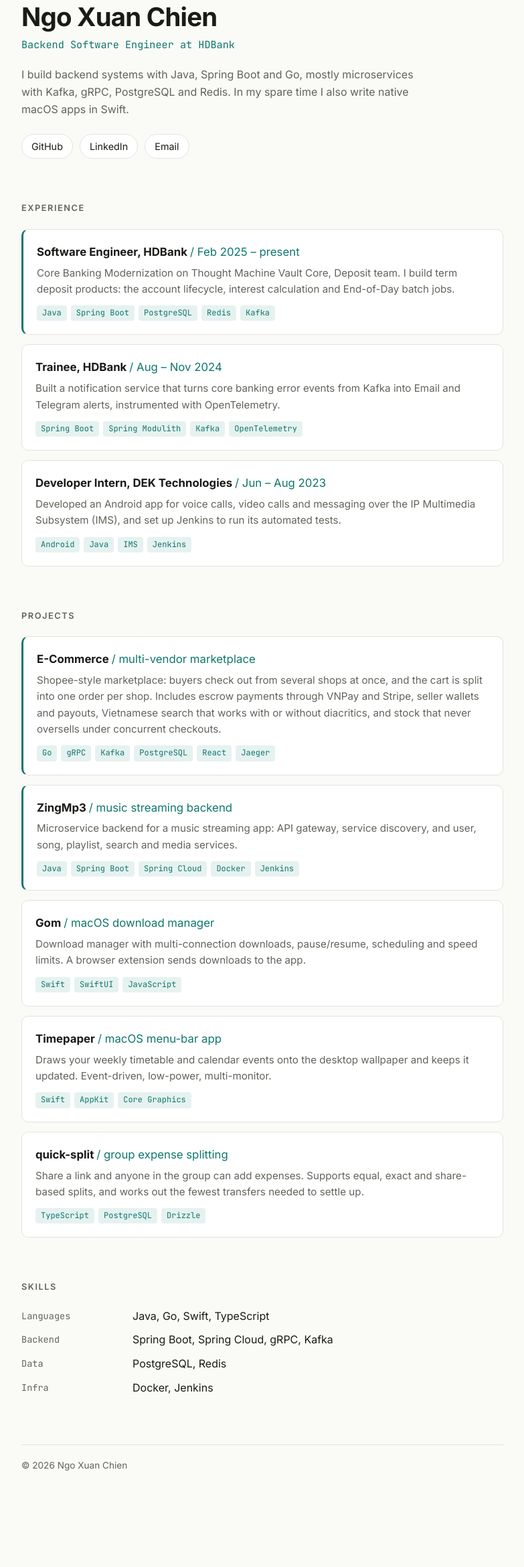
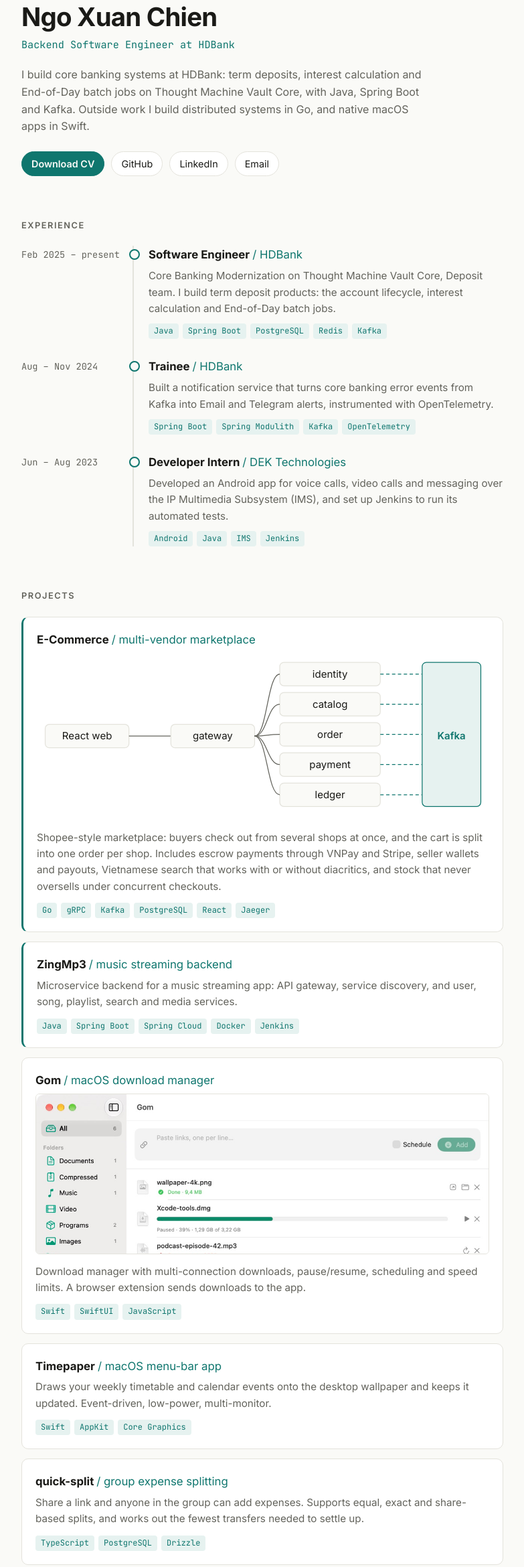
Before and after one commit to ngoxuanchien/ngoxuanchien.github.io, a plain HTML site: page index.html in a window 1280 px wide. Shown: the part 69-2409 px from the top of the page at 67% size, without its empty margins (248-1031 px from the left). Before the commit the page ends 2317 px from the top, so only its background shows below. Drawn offline with Linux system fonts and the light colour scheme.

Commit message:
Redesign: CV download, timeline, project visuals, skills

```diff
--- a/index.html
+++ b/index.html
@@ -61,6 +61,30 @@
     background: var(--accent-soft); color: var(--accent);
   }
   .featured { border-left: 3px solid var(--accent); }
+  .links a.primary { background: var(--accent); border-color: var(--accent); color: var(--bg); font-weight: 600; }
+  .links a.primary:hover { color: var(--bg); opacity: 0.9; }
+
+  .timeline { list-style: none; margin: 0; padding: 0; }
+  .timeline li { display: grid; grid-template-columns: 150px 1fr; gap: 16px; }
+  .timeline .when { color: var(--muted); font-size: 0.85rem; padding-top: 3px; }
+  .timeline .body { position: relative; border-left: 2px solid var(--line); padding: 0 0 28px 22px; }
+  .timeline li:last-child .body { padding-bottom: 0; }
+  .timeline .body::before {
+    content: ""; position: absolute; left: -7px; top: 5px; width: 12px; height: 12px;
+    border-radius: 50%; background: var(--bg); border: 2px solid var(--accent);
+  }
+  .timeline h3 { margin: 0 0 6px; font-size: 1.05rem; }
+  .timeline h3 span { color: var(--accent); font-weight: 400; }
+  .timeline p { margin: 0 0 10px; color: var(--muted); font-size: 0.95rem; }
+
+  .shot { display: block; width: 100%; height: auto; max-height: 240px; object-fit: cover; object-position: top left; border-radius: 6px; border: 1px solid var(--line); margin: 0 0 14px; }
+  .diagram { display: block; width: 100%; height: auto; margin: 0 0 14px; }
+  .diagram rect { fill: var(--bg); stroke: var(--line); }
+  .diagram .bus { fill: var(--accent-soft); stroke: var(--accent); }
+  .diagram text { fill: var(--text); font: 12px Inter, system-ui, sans-serif; }
+  .diagram .bus-label { fill: var(--accent); font-weight: 600; }
+  .diagram path { stroke: var(--muted); fill: none; }
+  .diagram .async { stroke: var(--accent); stroke-dasharray: 4 3; }
 
 
   .skills { display: grid; gap: 10px; margin: 0; }
@@ -74,6 +98,8 @@
     main { padding-top: 48px; }
     header h1 { font-size: 2rem; }
     .skills div { grid-template-columns: 1fr; gap: 4px; }
+    .timeline li { grid-template-columns: 1fr; gap: 4px; }
+    .timeline .when { padding-left: 24px; }
   }
 </style>
 </head>
@@ -82,8 +108,9 @@
   <header>
     <h1>Ngo Xuan Chien</h1>
     <p class="role mono">Backend Software Engineer at HDBank</p>
-    <p>I build backend systems with Java, Spring Boot and Go, mostly microservices with Kafka, gRPC, PostgreSQL and Redis. In my spare time I also write native macOS apps in Swift.</p>
+    <p>I build core banking systems at HDBank: term deposits, interest calculation and End-of-Day batch jobs on Thought Machine Vault Core, with Java, Spring Boot and Kafka. Outside work I build distributed systems in Go, and native macOS apps in Swift.</p>
     <ul class="links">
+      <li><a class="primary" href="NgoXuanChien_CV.pdf" download>Download CV</a></li>
       <li><a href="https://github.com/ngoxuanchien">GitHub</a></li>
       <li><a href="https://www.linkedin.com/in/chien-ngo-xuan-513b2817b/">LinkedIn</a></li>
       <li><a href="mailto:ngoxuanchien9a@gmail.com">Email</a></li>
@@ -92,23 +119,32 @@
 
   <section aria-labelledby="experience">
     <h2 id="experience">Experience</h2>
-    <div class="projects">
-      <div class="card featured">
-        <h3>Software Engineer, HDBank <span>/ Feb 2025 – present</span></h3>
+    <ol class="timeline">
+      <li>
+        <div class="when mono">Feb 2025 – present</div>
+        <div class="body">
+          <h3>Software Engineer <span>/ HDBank</span></h3>
           <p>Core Banking Modernization on Thought Machine Vault Core, Deposit team. I build term deposit products: the account lifecycle, interest calculation and End-of-Day batch jobs.</p>
           <div class="tags mono"><span>Java</span><span>Spring Boot</span><span>PostgreSQL</span><span>Redis</span><span>Kafka</span></div>
         </div>
-      <div class="card">
-        <h3>Trainee, HDBank <span>/ Aug – Nov 2024</span></h3>
+      </li>
+      <li>
+        <div class="when mono">Aug – Nov 2024</div>
+        <div class="body">
+          <h3>Trainee <span>/ HDBank</span></h3>
           <p>Built a notification service that turns core banking error events from Kafka into Email and Telegram alerts, instrumented with OpenTelemetry.</p>
           <div class="tags mono"><span>Spring Boot</span><span>Spring Modulith</span><span>Kafka</span><span>OpenTelemetry</span></div>
         </div>
-      <div class="card">
-        <h3>Developer Intern, DEK Technologies <span>/ Jun – Aug 2023</span></h3>
+      </li>
+      <li>
+        <div class="when mono">Jun – Aug 2023</div>
+        <div class="body">
+          <h3>Developer Intern <span>/ DEK Technologies</span></h3>
           <p>Developed an Android app for voice calls, video calls and messaging over the IP Multimedia Subsystem (IMS), and set up Jenkins to run its automated tests.</p>
           <div class="tags mono"><span>Android</span><span>Java</span><span>IMS</span><span>Jenkins</span></div>
         </div>
-    </div>
+      </li>
+    </ol>
   </section>
 
   <section aria-labelledby="projects">
@@ -116,6 +152,13 @@
     <div class="projects">
       <a class="card featured" href="https://github.com/ngoxuanchien/E-Commerce">
         <h3>E-Commerce <span>/ multi-vendor marketplace</span></h3>
+        <svg class="diagram" viewBox="0 0 540 200" role="img" aria-label="Architecture: React web app to API gateway, five Go services over gRPC, events through Kafka">
+          <rect x="10" y="86" width="100" height="28" rx="5"/><text x="60" y="104" text-anchor="middle">React web</text>
+          <path d="M110 100 H160"/>
+          <rect x="160" y="86" width="100" height="28" rx="5"/><text x="210" y="104" text-anchor="middle">gateway</text>
+          <rect x="290" y="12" width="120" height="28" rx="5"/><text x="350" y="30" text-anchor="middle">identity</text><path d="M260 100 C275 100 275 26 290 26"/><path class="async" d="M410 26 H460"/><rect x="290" y="48" width="120" height="28" rx="5"/><text x="350" y="66" text-anchor="middle">catalog</text><path d="M260 100 C275 100 275 62 290 62"/><path class="async" d="M410 62 H460"/><rect x="290" y="84" width="120" height="28" rx="5"/><text x="350" y="102" text-anchor="middle">order</text><path d="M260 100 C275 100 275 98 290 98"/><path class="async" d="M410 98 H460"/><rect x="290" y="120" width="120" height="28" rx="5"/><text x="350" y="138" text-anchor="middle">payment</text><path d="M260 100 C275 100 275 134 290 134"/><path class="async" d="M410 134 H460"/><rect x="290" y="156" width="120" height="28" rx="5"/><text x="350" y="174" text-anchor="middle">ledger</text><path d="M260 100 C275 100 275 170 290 170"/><path class="async" d="M410 170 H460"/>
+          <rect class="bus" x="460" y="12" width="70" height="172" rx="5"/><text class="bus-label" x="495" y="104" text-anchor="middle">Kafka</text>
+        </svg>
                 <p>Shopee-style marketplace: buyers check out from several shops at once, and the cart is split into one order per shop. Includes escrow payments through VNPay and Stripe, seller wallets and payouts, Vietnamese search that works with or without diacritics, and stock that never oversells under concurrent checkouts.</p>
         <div class="tags mono"><span>Go</span><span>gRPC</span><span>Kafka</span><span>PostgreSQL</span><span>React</span><span>Jaeger</span></div>
       </a>
@@ -126,6 +169,7 @@
       </a>
       <a class="card" href="https://github.com/ngoxuanchien/Gom">
         <h3>Gom <span>/ macOS download manager</span></h3>
+        <img class="shot" src="assets/gom.jpg" width="1200" height="600" loading="lazy" alt="Gom window with a folder sidebar and a list of downloads">
         <p>Download manager with multi-connection downloads, pause/resume, scheduling and speed limits. A browser extension sends downloads to the app.</p>
         <div class="tags mono"><span>Swift</span><span>SwiftUI</span><span>JavaScript</span></div>
       </a>
@@ -147,10 +191,14 @@
   <section aria-labelledby="skills">
     <h2 id="skills">Skills</h2>
     <dl class="skills">
-      <div><dt class="mono">Languages</dt><dd>Java, Go, Swift, TypeScript</dd></div>
-      <div><dt class="mono">Backend</dt><dd>Spring Boot, Spring Cloud, gRPC, Kafka</dd></div>
-      <div><dt class="mono">Data</dt><dd>PostgreSQL, Redis</dd></div>
-      <div><dt class="mono">Infra</dt><dd>Docker, Jenkins</dd></div>
+      <div><dt class="mono">Languages</dt><dd>Java, Go, Swift, TypeScript, Python, C++</dd></div>
+      <div><dt class="mono">Backend</dt><dd>Spring Boot, Spring Cloud, Spring Modulith, gRPC, REST, Keycloak</dd></div>
+      <div><dt class="mono">Data &amp; messaging</dt><dd>PostgreSQL, Redis, Kafka, Kafka Streams</dd></div>
+      <div><dt class="mono">Infra</dt><dd>Docker, Kubernetes, Jenkins, GitHub Actions</dd></div>
+      <div><dt class="mono">Observability</dt><dd>OpenTelemetry, Prometheus, Grafana, Loki, Tempo, Jaeger</dd></div>
+      <div><dt class="mono">Testing</dt><dd>Unit and integration tests, Testcontainers, Playwright</dd></div>
+      <div><dt class="mono">Architecture</dt><dd>Microservices, event-driven design, CQRS, event sourcing, transactional outbox, hexagonal</dd></div>
+      <div><dt class="mono">Domain</dt><dd>Core banking, term deposits, interest calculation, EOD batch processing</dd></div>
     </dl>
   </section>
 
```
Also changed, not shown: assets/gom.jpg (added), 1 other file. Lines whose indentation alone changed are shown as unchanged.
